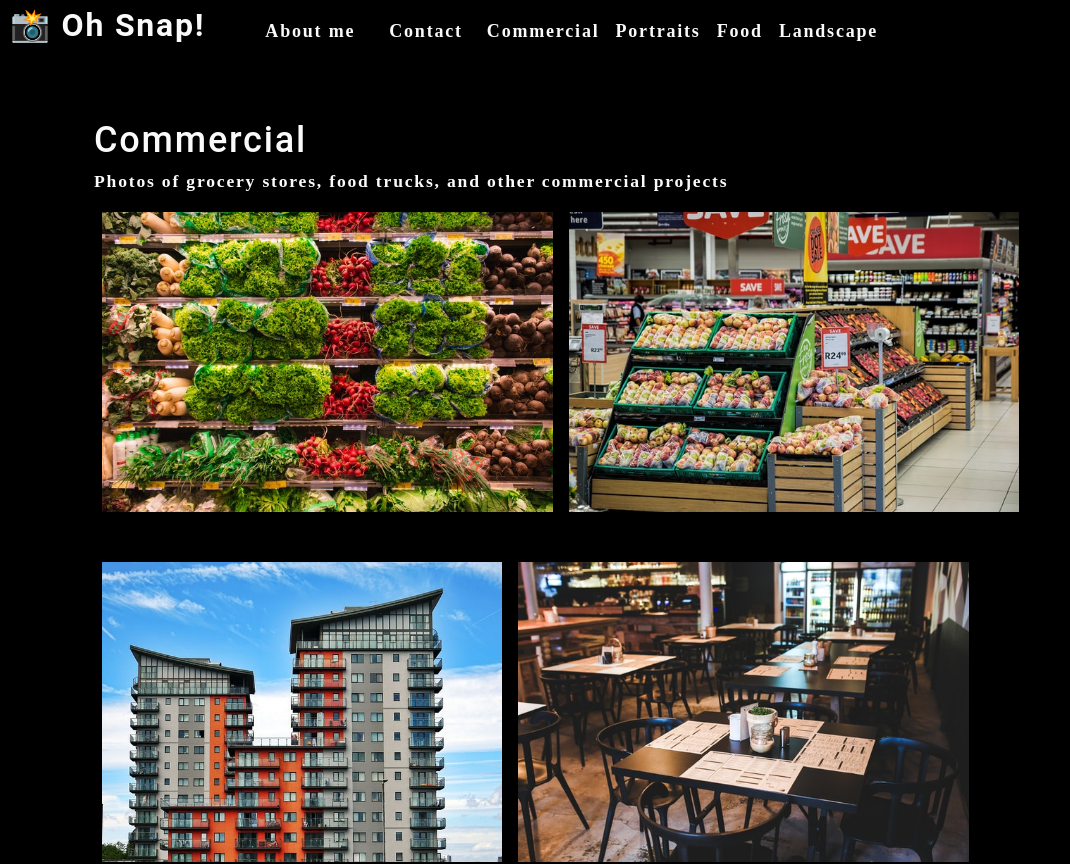
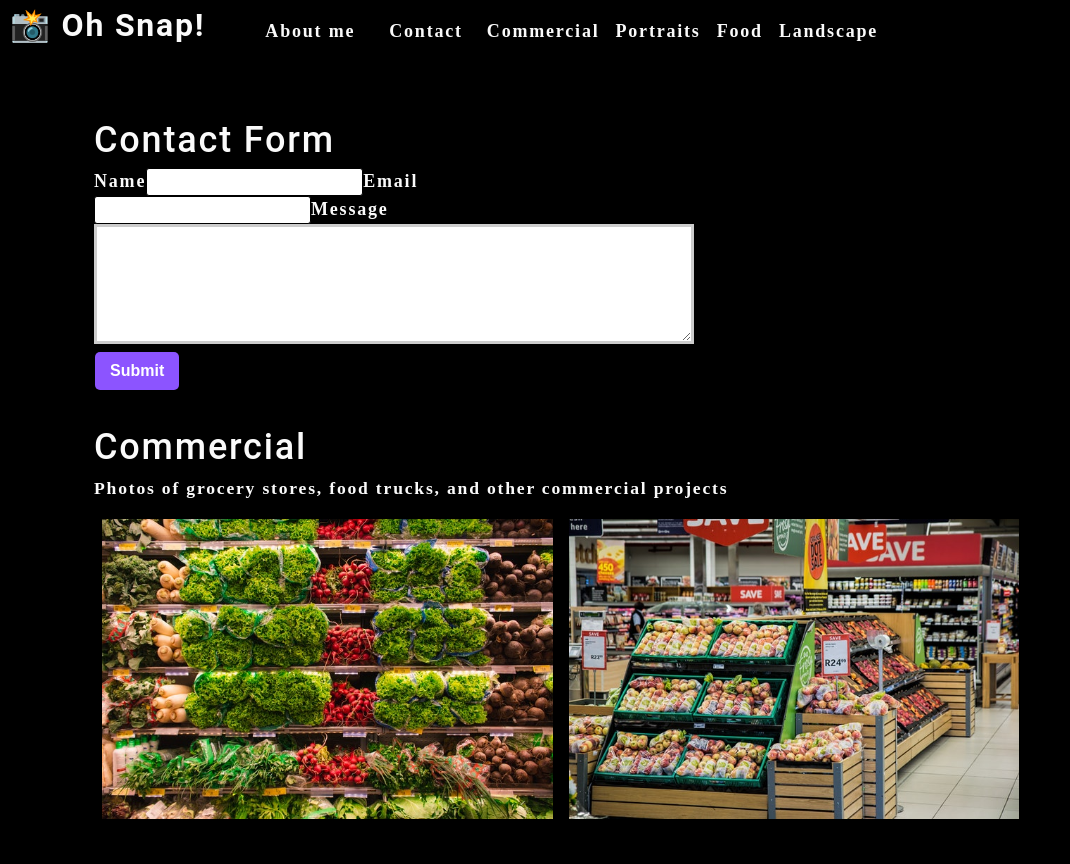
Before and after one commit to hthomp15/photo-port, a React (Create React App) app in the folder photo-port/: page / in a window 1280 px wide. Shown: the top 864 px of the page, without its empty margins (0-1070 px from the left). Built offline with nearby package versions, Linux system fonts and the light colour scheme.

Commit message:
add contact form and handler functions

```diff
--- a/photo-port/src/App.js
+++ b/photo-port/src/App.js
@@ -2,6 +2,7 @@
 import Nav from './components/Nav';
 import About from './components/About';
 import Gallery from './components/Gallery';
+import ContactForm from './components/Contact';
 
 function App() {
   const [categories] = useState([
@@ -24,6 +25,7 @@
         currentCategory={currentCategory}
       ></Nav>
       <main>
+        <ContactForm></ContactForm>
         <Gallery currentCategory={currentCategory}></Gallery>
         <About></About>
       </main>
--- a/photo-port/src/components/Contact/index.js
+++ b/photo-port/src/components/Contact/index.js
@@ -1,16 +1,27 @@
-import React from 'react';
+import React, { useState } from 'react';
 
 function ContactForm(){
+    const [formState, setFormState] = useState({ name: '', email: '', message: '' });
+    const { name, email, message } = formState;
+    const handleChange = e => {
+        setFormState({ ...formState, [e.target.name]: e.target.value });
+    };
+    const handleSubmit = e => {
+        e.preventDefault();
+        console.log('Form submitted');
+        console.log(formState);
+    };
+
     return (
         <section>
             <h1>Contact Form</h1>
-            <form id="contact-form">
+            <form id="contact-form" onSubmit={handleSubmit}>
                 <label htmlFor="name">Name</label>
-                <input type="text" name="name" />
+                <input type="text" name="name" onChange={handleChange} defaultValue={name}/>
                 <label htmlFor="email">Email</label>
-                <input type="email" name="email" />
+                <input type="email" name="email" onChange={handleChange} defaultValue={email} />
                 <label htmlFor="message">Message</label>
-                <textarea name="message"></textarea>
+                <textarea name="message" onChange={handleChange} defaultValue={message}></textarea>
                 <button type="submit">Submit</button>
             </form>
         </section>
```
